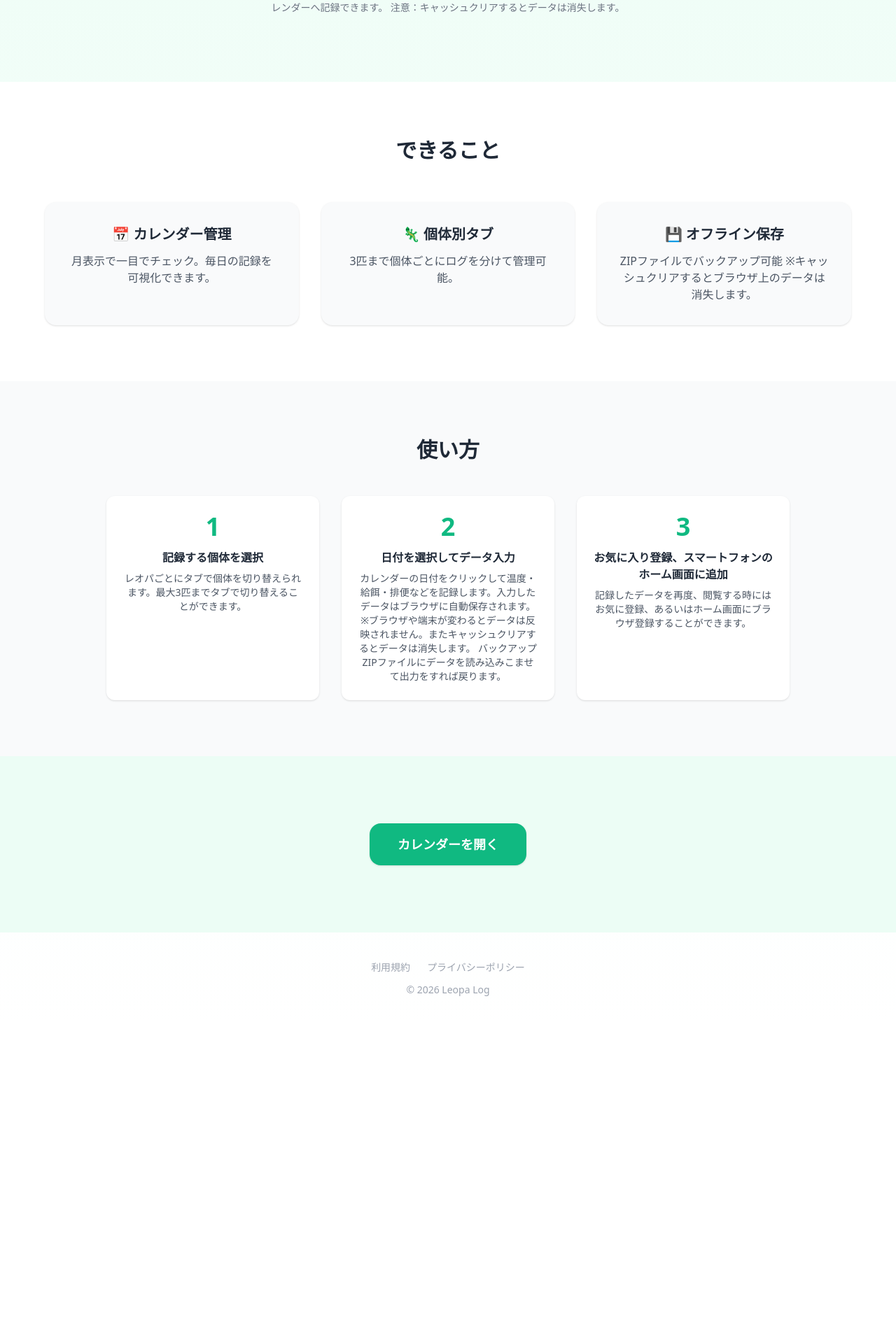
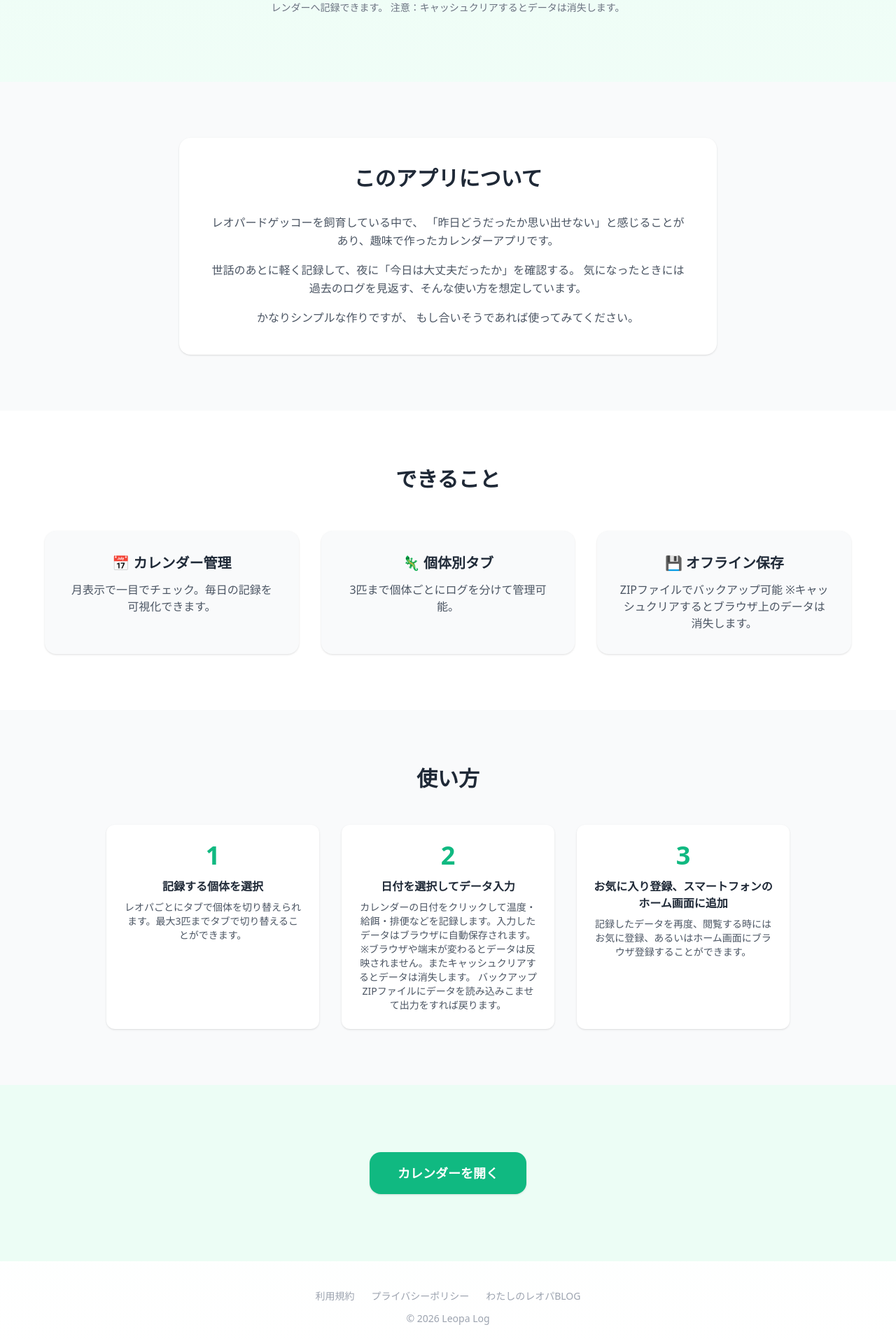
Before and after one commit to h-ichi/leopa-app, a React (Vite) app in the folder frontend/: page / in a window 1280 px wide. Shown: the part 383-2300 px from the top of the page at 70% size. Before the commit the page ends 1848 px from the top, so only its background shows below. Built offline with nearby package versions, Linux system fonts and the light colour scheme.

Commit message:
アプリ紹介文作成

```diff
--- a/frontend/src/pages/LandingPage.tsx
+++ b/frontend/src/pages/LandingPage.tsx
@@ -34,6 +34,31 @@ const LandingPage: React.FC = () => {
   </p>
 </section>
 
+{/* ================= ABOUT ================= */}
+<section className="py-20 px-6 bg-gray-50">
+  <div className="max-w-3xl mx-auto text-center bg-white p-10 rounded-2xl shadow">
+
+    <h2 className="text-3xl font-bold mb-8">
+      このアプリについて
+    </h2>
+
+    <p className="text-gray-600 leading-relaxed">
+      レオパードゲッコーを飼育している中で、
+      「昨日どうだったか思い出せない」と感じることがあり、趣味で作ったカレンダーアプリです。
+    </p>
+
+    <p className="text-gray-600 leading-relaxed mt-4">
+      世話のあとに軽く記録して、夜に「今日は大丈夫だったか」を確認する。
+      気になったときには過去のログを見返す、そんな使い方を想定しています。
+    </p>
+
+    <p className="text-gray-600 leading-relaxed mt-4">
+      かなりシンプルな作りですが、
+      もし合いそうであれば使ってみてください。
+    </p>
+
+  </div>
+</section>
 
 
       {/* ================= FEATURES ================= */}
@@ -150,6 +175,16 @@ const LandingPage: React.FC = () => {
   <Link to="/privacy" className="hover:underline">
     プライバシーポリシー
   </Link>
+
+  {/* 外部リンク */}
+  <a
+      href="https://leopa-blog.vercel.app/"
+      target="_blank"
+      rel="noopener noreferrer"
+      className="hover:underline"
+    >
+      わたしのレオパBLOG
+    </a>
 </div>
 
 <div>
```
